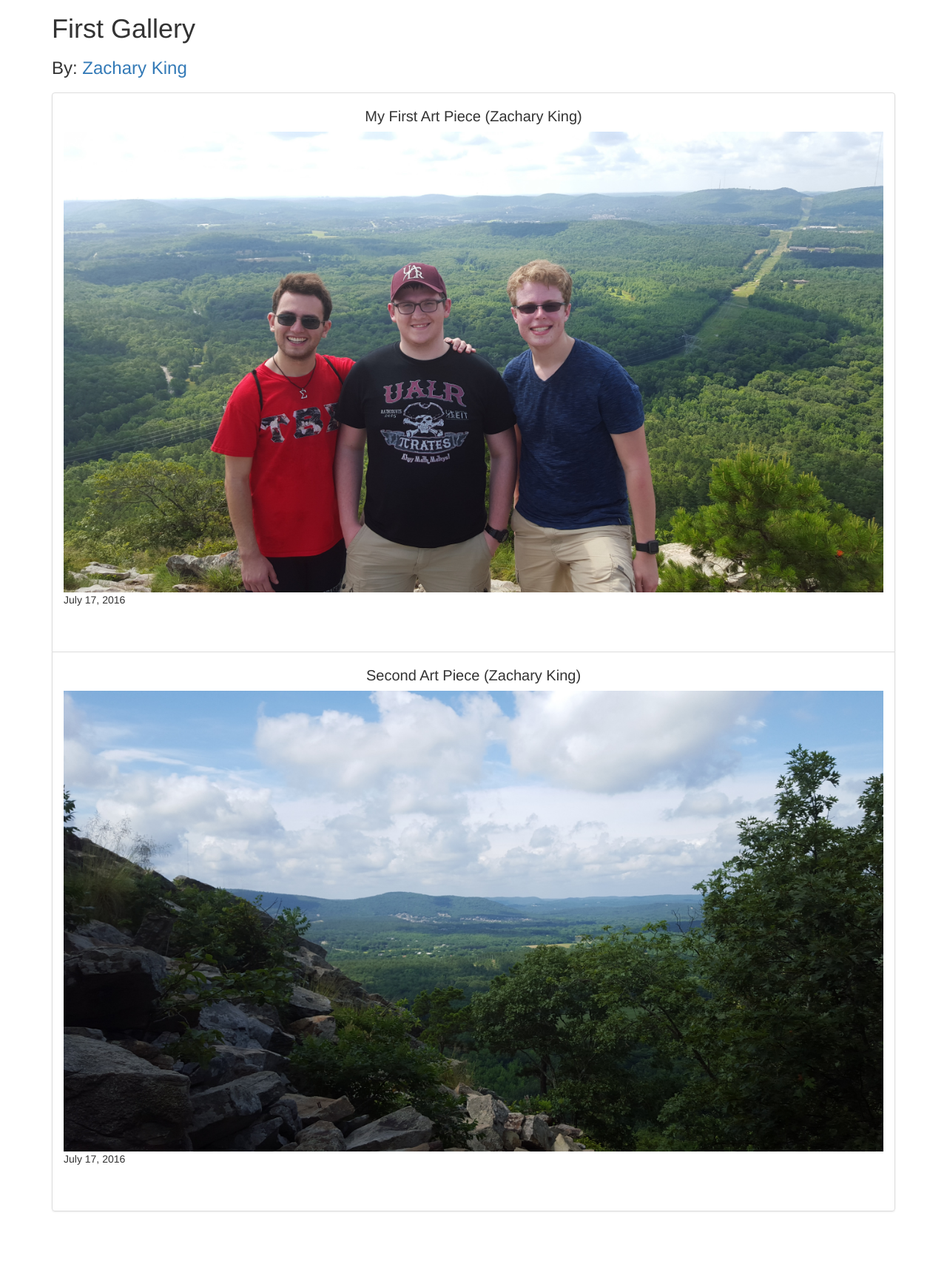
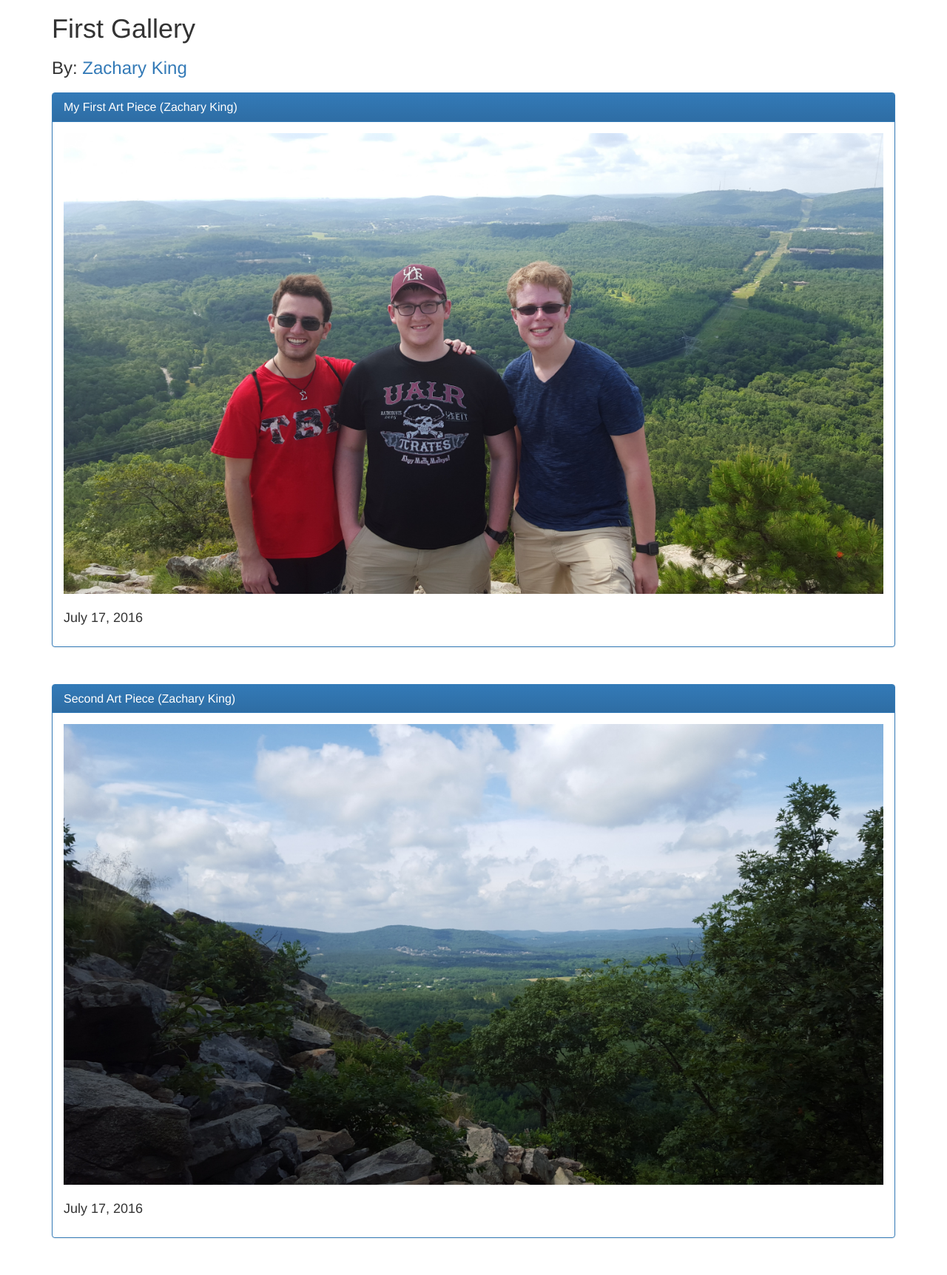
Before and after one commit to sgmoorthy/arts.io, a Django app: page /gallery/1/ in a window 1280 px wide. Shown: the part 51-1775 px from the top of the page at 74% size. Before the commit the page ends 1690 px from the top, so only its background shows below. Run offline with Django 3.2, Linux system fonts and the light colour scheme; data comes from the database, SQL or seed files in the repository; some libraries are stand-ins or nearby versions.

Commit message:
Changed bootstrap HTML for gallery to use Panels instead of List Groups

```diff
--- a/gallery/showcase/static/showcase/style.css
+++ b/gallery/showcase/static/showcase/style.css
@@ -24,10 +24,10 @@
 }
 
 .gallery-item {
-  padding-bottom: 50px;
+  margin-bottom: 50px;
 }
 
 .pub-date {
-  margin-top: 10px;
-  font-size: 16px;
+  padding-top: 20px;
+  font-size: 18px;
 }
--- a/gallery/showcase/templates/showcase/gallery.html
+++ b/gallery/showcase/templates/showcase/gallery.html
@@ -6,17 +6,20 @@
     <h1>{{ gallery.name }}</h1>
     <h3>By: <a href="#">{{ gallery.artist }}</a></h3>
 
-    <ul class="list-group">
-      {% for image in gallery.artpiece_set.all %}
-        <li class="list-group-item gallery-item">
-          <h4>{{ image.title }} ({{ image.artist }})</h4>
+    {% for image in gallery.artpiece_set.all %}
+      <div class="panel panel-primary gallery-item">
+        <div class="panel-heading">
+          <h2 class="panel-title">{{ image.title }} ({{ image.artist }})</h2>
+        </div>
+
+        <div class="panel-body">
           <a href="{% url 'showcase:art' image.id %}">
             <img src="{{ image.image.url }}" alt="{{ image.title }}" class="img-responsive"/>
           </a>
-          <p>{{ image.pub_date }}</p>
-        </li>
-      {% endfor %}
-    </ul>
+          <p class="pub-date">{{ image.pub_date }}</p>
+        </div>
+      </div>
+    {% endfor %}
   </div>
 
 {% endblock content %}
```
